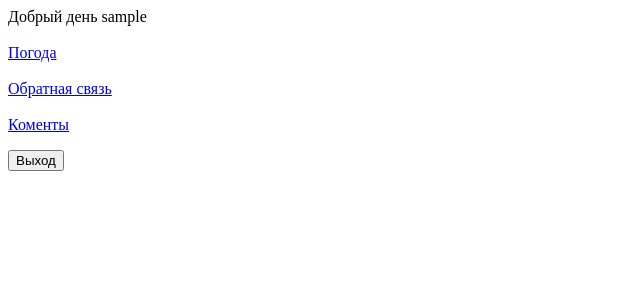
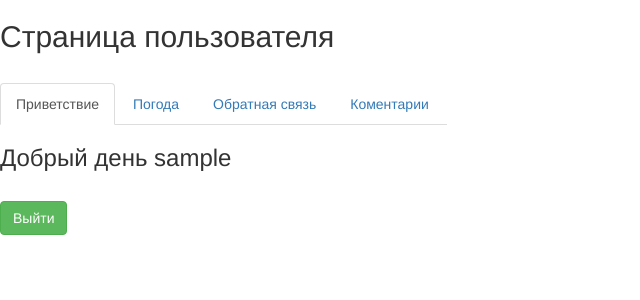
Before and after one commit to Vladka2313/bwt_test, a PHP site: page /index.php in a window 1280 px wide. Shown: the top 300 px of the page, without its empty margins (0-640 px from the left). Run offline with PHP 8.4, Linux system fonts and the light colour scheme; the visitor is signed in with stand-in values (Sample User, id 1).

Commit message:
Подключил бутстрап, изменил страницу входа, и пару страниц после авторизации

```diff
--- a/web/beckup.php
+++ b/web/beckup.php
@@ -1,7 +1,6 @@
 <html xmlns:h="http://www.w3.org/1999/XSL/Transform">
 <meta charset="utf-8">
 <head>
-
     <title>Обратная связь</title>
 </head>
 <body>
--- a/web/exit.php
+++ b/web/exit.php
@@ -1,5 +1,6 @@
 <html>
 <meta charset="utf-8">
+<link href = "css/bootstrap.css" rel="stylesheet">
 </html>
 <?php
 session_start();
--- a/web/feedback.php
+++ b/web/feedback.php
@@ -1,5 +1,6 @@
 <html xmlns:h="http://www.w3.org/1999/XSL/Transform">
 <meta charset="utf-8">
+<link href = "css/bootstrap.css" rel="stylesheet">
 <head>
     <title>Фидбэк</title>
     </head>
--- a/web/index.php
+++ b/web/index.php
@@ -1,5 +1,6 @@
 <html>
 <meta charset="utf-8">
+<link href = "css/bootstrap.css" rel="stylesheet">
 </html>
 <?php
 session_start();
@@ -13,47 +14,85 @@ if (empty($_SESSION['login']) or empty($_SESSION['id']))
 }
 else
 {
-    echo "Добрый день ".$_SESSION['login'];
-    echo "<br><a href=\"pogoda.php\"><br>Погода</a>";
-    echo "<br><a href=\"beckup.php\"><br>Обратная связь</a>";
-    echo "<br><a href=\"feedback.php\"><br>Коменты</a>";
-    //echo "<br><a href=\"exit.php\"><br>Выход</a>";
-    echo "<br><html>
-<form action=\"exit.php\" method=\"SESSION\">
-<p>
-    <input type=\"submit\" name=\"submit\" value=\"Выход\" >
-    </p>
+    $a="Добрый день ".$_SESSION['login'];
+    echo "<html>
+<head>
+    <title>Страница пользователя</title>
+    </head>
+<body>
+<div class=\"navbar-header\">
+<h2>Страница пользователя</h2>
+<br>
+    <ul class=\"nav nav-tabs\">
+        <li class=\"active\"> <a data-toggle=\"tab\" href=\"#panel1\">Приветствие</a></li>
+        <li ><a href=\"pogoda.php\">Погода</a></li>
+        <li> <a href=\"beckup.php\">Обратная связь</a></li>
+        <li> <a href=\"feedback.php\">Коментарии</a></li>
+        </ul>
+<div class=\"tab-content\">
+    <div id=\"panel1\" class=\"tab-pane fade in active\">
+        <h3>$a</h3>
+    </div>
+</div>
+ <!--
+<form role=\"form\" action=\"testreg.php\" method=\"post\" >
+<div class=\"form-group\">
+    <label for=\"login\">Ваш логин:</label>
+    <input name=\"login\" type=\"text\" class=\"form-control\" id=\"login\" >
+</div>
+<div class=\"form-group\">
+    <label for=\"password\">Ваш пароль:</label>
+    <input type=\"password\" name=\"password\" class=\"form-control\" id=\"password\">
+</div>
+    <button type=\"submit\" class=\"btn btn-success\">Войти</button>
+    <br>
+</form>
+        </div>
+</div>-->
+</body>
+<form role=\"form\" action=\"exit.php\" method=\"SESSION\">
+<br>
+<button type=\"submit\" class=\"btn btn-success\">Выйти</button>
 </form>
 </html>";
 } } else {?>
 <html>
-
 <head>
     <title>Главная страница</title>
 </head>
 <body>
+
+<div class="navbar-header">
 <h2>Главная страница</h2>
-<form action="testreg.php" method="post">
-
-<p>
-    <label>Ваш логин:<br></label>
-    <input name="login" type="text" size="15" maxlength="15">
-    </p>
-<p>
-
-    <label>Ваш пароль:<br></label>
-    <input name="password" type="password" size="15" maxlength="15">
-    </p>
-<p>
-        <input type="submit" name="submit" value="Войти">
     <br>
-    <a href="reg.php"><br>Зарегистрироваться</a>
-    </p></form>
-<br>
+    <ul class="nav nav-tabs">
+        <li class="active"><a data-toggle="tab" href="#panel1">Вход</a></li>
+        <li> <a href="reg.php">Регистрация</a></li>
+        <li> <a href="beckup.php">Обратная связь</a></li>
+        </ul>
+<div class="tab-content">
+    <div id="panel1" class="tab-pane fade in active">
+        <h3>Вход</h3>
+<form role="form" action="testreg.php" method="post" >
+<div class="form-group">
+    <label for="login">Ваш логин:</label>
+    <input name="login" type="text" class="form-control" id="login" placeholder="Введите логин">
+</div>
+<div class="form-group">
+    <label for="password">Ваш пароль:</label>
+    <input type="password" name="password" class="form-control" id="password" placeholder="Введите пароль">
+</div>
+    <button type="submit" class="btn btn-success">Войти</button>
+   </form>
+        </div>
+</div>
 <?php
 if (empty($_SESSION['login']) or empty($_SESSION['id']))
 {
-    echo "Вы вошли на сайт, как гость<br >";
-    echo "<br><a href=\"beckup.php\"><br>Обратная связь</a>";
+    echo "<br>Вы вошли на сайт, как гость";
+
 }}
 ?>
+</div>
+</body>
+</html>
--- a/web/reg.php
+++ b/web/reg.php
@@ -1,5 +1,6 @@
 <html xmlns:h="http://www.w3.org/1999/XSL/Transform">
 <meta charset="utf-8">
+<link href = "css/bootstrap.css" rel="stylesheet">
     <head>
 
     <title>Регистрация</title>
--- a/web/save_user.php
+++ b/web/save_user.php
@@ -1,5 +1,6 @@
 <html>
 <meta charset="utf-8">
+<link href = "css/bootstrap.css" rel="stylesheet">
 </html>
 <?php
 if (isset($_POST['name'])) { $name = $_POST['name']; if ($name == '') { unset($name);} }
--- a/web/testreg.php
+++ b/web/testreg.php
@@ -1,5 +1,6 @@
 <html>
 <meta charset="utf-8">
+<link href = "css/bootstrap.css" rel="stylesheet">
 </html>
 <?php
 session_start();
```
Also changed, not shown: web/pogoda.php (+33 -0 lines).
